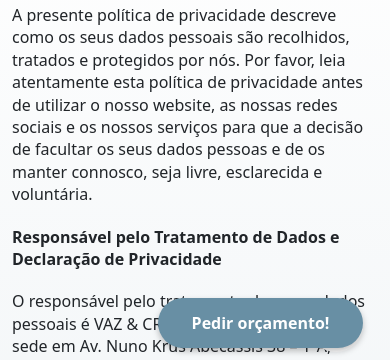
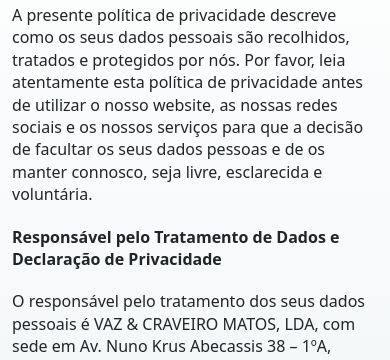
Before and after one commit to CBinnii/BivarClinic, a plain HTML site: page policy.html in a window 390 px wide. Shown: the part 482-842 px from the top of the page. Drawn offline with nearby package versions, Linux system fonts and the light colour scheme.

Commit message:
feat(*): ajuste

```diff
--- a/sass/_chat.scss
+++ b/sass/_chat.scss
@@ -1,50 +1,50 @@
-.chat {
-    position: fixed;
-    z-index: 999;
-    bottom: 10px;
-    right: 27px;
+// .chat {
+//     position: fixed;
+//     z-index: 999;
+//     bottom: 10px;
+//     right: 27px;
 
-    .chat-channel {
-        width: 54px;
-        height: 54px;
-        background-color: $white;
-        border-radius: 100%;
+//     .chat-channel {
+//         width: 54px;
+//         height: 54px;
+//         background-color: $white;
+//         border-radius: 100%;
 
-        a {
-            display: block;
-            width: 54px;
-            height: 54px;
-            border-radius: 50%;
-            cursor: pointer;
-            position: relative;
-            outline: 0;
-        }
+//         a {
+//             display: block;
+//             width: 54px;
+//             height: 54px;
+//             border-radius: 50%;
+//             cursor: pointer;
+//             position: relative;
+//             outline: 0;
+//         }
 
-        .chat-tooltip {
-            opacity: 1;
+//         .chat-tooltip {
+//             opacity: 1;
 
-            .on-hover-text {
-                background: $secundary;
-                box-shadow: 0 3px 6px rgba(0, 0, 0, 0.25);
-                color: $white;
-                width: 205px;
-                height: 50px;
-                border-radius: 40px;
-                font-weight: 700;
-                font-size: 16px;
-                line-height: 21px;
-                position: relative;
-                animation: ease-out forwards tooltips-horz;
-                display: flex;
-                justify-content: center;
-                align-items: center;
-                position: absolute;
-                top: 0;
-                right: 0px;
-            }
-        }
-    }
-}
+//             .on-hover-text {
+//                 background: $secundary;
+//                 box-shadow: 0 3px 6px rgba(0, 0, 0, 0.25);
+//                 color: $white;
+//                 width: 205px;
+//                 height: 50px;
+//                 border-radius: 40px;
+//                 font-weight: 700;
+//                 font-size: 16px;
+//                 line-height: 21px;
+//                 position: relative;
+//                 animation: ease-out forwards tooltips-horz;
+//                 display: flex;
+//                 justify-content: center;
+//                 align-items: center;
+//                 position: absolute;
+//                 top: 0;
+//                 right: 0px;
+//             }
+//         }
+//     }
+// }
 
 #pestana {
     position: fixed;
@@ -53,6 +53,15 @@
     z-index: 999;
     // display: none;
     min-width: 99px;
+
+    @media screen and (max-width: 992px) {
+        position: fixed;
+        right: 0;
+        top: inherit;
+        bottom: 0;
+        min-width: 100%;
+        width: 100%
+    }
 
     .pestana_wrapper {
         position: relative;
@@ -63,6 +72,10 @@
             top: -50px;
             left: 0;
             text-align: center;
+
+            @media screen and (max-width: 992px) {
+                display: none
+            }
 
             img {
                 border-radius: 50%;
@@ -101,6 +114,10 @@
             cursor: pointer;
             color: $primary;
 
+            @media screen and (max-width: 992px) {
+                display: none;
+            }
+
             &:hover {
                 color: $white;
             }
@@ -125,6 +142,14 @@
             border-bottom-left-radius: 8px;
             border-bottom-right-radius: 8px;
 
+            @media screen and (max-width: 992px) {
+                border-radius: 0px;
+                width: 100%;
+                margin: 0;
+                background-color: $secundary;
+                padding: 10px 5px
+            }
+
             &:focus, &:hover {
                 background-color: $white;
                 color: $primary;
@@ -142,6 +167,17 @@
             display: none;
             border-radius: 8px;
 
+            @media screen and (max-width: 992px) {
+                border-radius: 0px;
+                background-color: $primary;
+                padding: 20px;
+                text-align: center;
+                width: 100%;
+                box-shadow: 0 4px 10px 0 rgba(0,0,0,.5);
+                -webkit-box-shadow: 0 4px 10px 0 rgba(0,0,0,.5);
+                display: block;
+            }
+
             &.active {
                 display: block
             }
@@ -150,41 +186,8 @@
 }
 
 
-@media (max-width: 992px) {
+@media screen and (max-width: 992px) {
     body {
-        margin-bottom:80px
-    }
-
-    #pestana {
-        position: fixed;
-        right: 0;
-        top: inherit;
-        bottom: 0;
-        min-width: 100%;
-        width: 100%
-    }
-
-    #pestana_top {
-        display: none
-    }
-
-    #pestana_bottom {
-        background-color: $primary;
-        padding: 20px;
-        text-align: center;
-        width: 100%;
-        box-shadow: 0 4px 10px 0 rgba(0,0,0,.5);
-        -webkit-box-shadow: 0 4px 10px 0 rgba(0,0,0,.5)
-    }
-
-    .pestana_wrapper .cta {
-        width: 100%;
-        margin: 0;
-        background-color: $secundary;
-        padding: 10px 5px
-    }
-
-    .close_popup {
-        display: none
+        margin-bottom: 78px
     }
 }
--- a/sass/_main.scss
+++ b/sass/_main.scss
@@ -81,6 +81,12 @@
 
     .about {
         background-color: $white;
+
+        @media screen and (max-width: 991px) {
+            .row {
+                flex-direction: column-reverse;
+            }
+        }
 
         .left {
             img {
```
Also changed, not shown: css/style.css, 1 other file.
